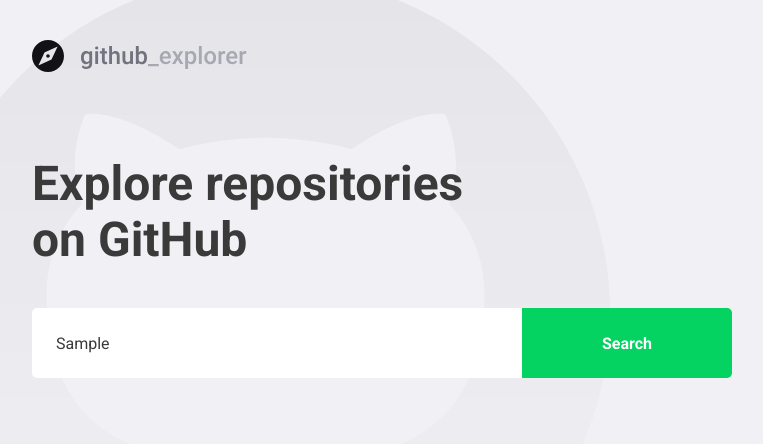
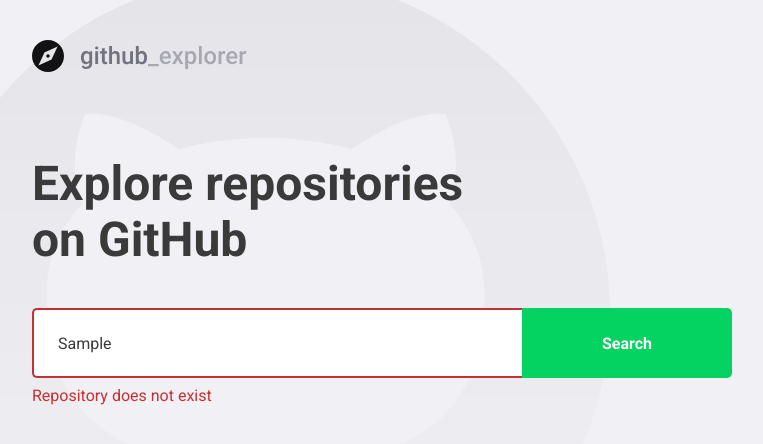
Before and after one commit to guilhermeseckert/Github_Explorer, a React (Create React App) app: page / in a window 1280 px wide. Both pictures are taken after typing "Sample" into the empty fields and a click on the button "Search". Shown: the top 444 px of the page, without its empty margins (148-911 px from the left). Built offline with nearby package versions, Linux system fonts and the light colour scheme; no server answers.

Commit message:
updated: trycatch, hasError and styles

```diff
--- a/src/pages/Dashboard/index.tsx
+++ b/src/pages/Dashboard/index.tsx
@@ -2,7 +2,7 @@
 import { FiChevronRight } from 'react-icons/fi';
 import api from '../../services/api';
 import logoImg from '../../assets/logo.svg';
-import { Title, Form, Repositories } from './styles';
+import { Title, Form, Repositories, Error } from './styles';
 
 interface Repository {
   // eslint-disable-next-line camelcase
@@ -17,24 +17,36 @@
 
 const Dashboard: React.FC = () => {
   const [newRepo, setNewRepo] = useState('');
+  const [inputError, setInputError] = useState('');
   const [repositories, setRepositories] = useState<Repository[]>([]);
 
   async function handleAddRepository(
     event: FormEvent<HTMLFormElement>,
   ): Promise<void> {
     event.preventDefault();
-    const response = await api.get(`repos/${newRepo}`);
-    const repository = response.data;
+    if (!newRepo) {
+      setInputError('Type repository: Author/Repositoryname');
+      return;
+    }
 
-    setRepositories([...repositories, repository]);
-    setNewRepo('');
+    try {
+      const response = await api.get(`repos/${newRepo}`);
+      const repository = response.data;
+
+      setRepositories([...repositories, repository]);
+      setNewRepo('');
+      setInputError('');
+    } catch (err) {
+      setInputError('Repository does not exist');
+    }
   }
 
   return (
     <>
       <img src={logoImg} alt="github Explorer" />
       <Title>Explore repositories on GitHub</Title>
-      <Form onSubmit={handleAddRepository}>
+
+      <Form hasError={!!inputError} onSubmit={handleAddRepository}>
         <input
           value={newRepo}
           onChange={e => setNewRepo(e.target.value)}
@@ -42,6 +54,8 @@
         />
         <button type="submit">Search</button>
       </Form>
+      {inputError && <Error>{inputError}</Error>}
+
       <Repositories>
         {repositories.map(repository => (
           <a key={repository.full_name} href="test">
--- a/src/pages/Dashboard/styles.ts
+++ b/src/pages/Dashboard/styles.ts
@@ -1,5 +1,9 @@
-import styled from 'styled-components';
+import styled, { css } from 'styled-components';
 import { shade } from 'polished';
+
+interface FormProps {
+  hasError: boolean;
+}
 
 export const Title = styled.h1`
   font-size: 48px;
@@ -9,7 +13,7 @@
   margin-top: 80px;
 `;
 
-export const Form = styled.form`
+export const Form = styled.form<FormProps>`
   margin-top: 40px;
   max-width: 700px;
   display: flex;
@@ -20,6 +24,15 @@
     border: 0;
     border-radius: 5px 0 0 5px;
     color: #3a3a3a;
+    border: 2px solid #fff;
+    border-right: 0;
+
+    ${props =>
+      props.hasError &&
+      css`
+        border-color: #c53030;
+      `}
+
     &::placeholder {
       color: #a8a8b3;
     }
@@ -38,6 +51,12 @@
       background: ${shade(0.2, '#04d361')};
     }
   }
+`;
+
+export const Error = styled.span`
+  display: block;
+  color: #c53030;
+  margin-top: 8px;
 `;
 
 export const Repositories = styled.div`
```
Also changed, not shown: img/logo.png (deleted).
